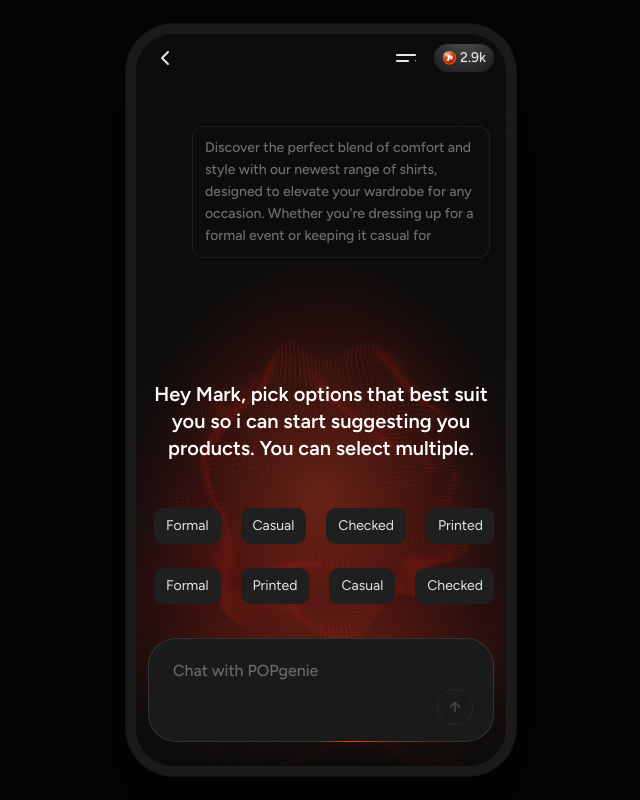
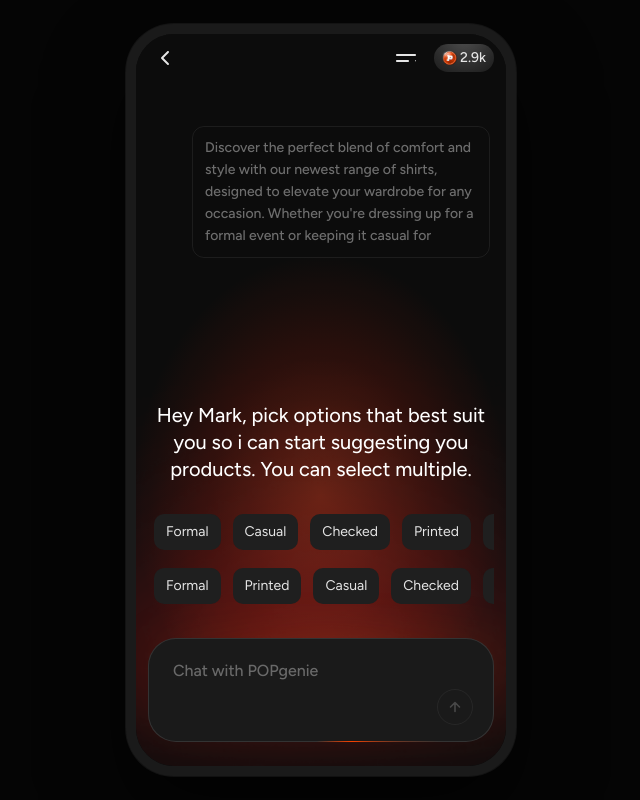
Before and after one commit to guptaritik-cell/genie, a React (Vite) app: page / in a window 1280 px wide. Shown: the whole page, without its empty margins (319-959 px from the left). Built offline with nearby package versions, Linux system fonts and the light colour scheme.

Commit message:
v2-launched in macbook

```diff
--- a/src/screens/PreferenceClarifyScreen.tsx
+++ b/src/screens/PreferenceClarifyScreen.tsx
@@ -1,6 +1,6 @@
 import { useEffect, useState } from "react";
 import popCoinIcon from "@/assets/pop-coin.png";
-import chatBg from "@/assets/chat/chat-bg.png";
+import chatBg from "@/assets/chat/chat-bgdd.png";
 import sendIconStroke from "@/assets/chat/s4b-icon-stroke1.svg";
 
 // ─── Adapted from Genie-shared-new_ui_for_later_merge/src/routes/chat.tsx ─────
@@ -402,9 +402,9 @@ export function PreferenceClarifyScreen({ onProceed }: { onProceed?: () => void
     onProceed?.();
   };
 
-  const handleSkip = () => {
-    console.log("Skipped");
-  };
+  // const handleSkip = () => {
+  //   console.log("Skipped");
+  // };
 
   return (
     <div
@@ -491,7 +491,7 @@ export function PreferenceClarifyScreen({ onProceed }: { onProceed?: () => void
             flexDirection: "column",
             position: "relative",
             marginTop: "auto",
-            paddingBottom: hasSelection ? "60px" : "12px",
+            paddingBottom: hasSelection ? "20px" : "12px",
             transition: `padding-bottom ${SYMMETRIC_TIMING}`,
           }}
         >
@@ -508,12 +508,12 @@ export function PreferenceClarifyScreen({ onProceed }: { onProceed?: () => void
             <p
               style={{
                 fontFamily: "Figtree",
-                fontWeight: 600,
+                fontWeight: 450,
                 fontSize: "20px",
                 lineHeight: "27px",
                 color: "#FFFFFF",
                 textAlign: "center",
-                margin: "80px 0 40px",
+                margin: "80px 0 30px",
               }}
             >
               {CLARIFY_TITLE_LINE1}
@@ -534,7 +534,7 @@ export function PreferenceClarifyScreen({ onProceed }: { onProceed?: () => void
                 style={{
                   display: "flex",
                   flexDirection: "row",
-                  gap: "8px",
+                  gap: "0px",
                   alignItems: "center",
                   overflowX: "scroll",
                   overflowY: "hidden",
@@ -544,7 +544,7 @@ export function PreferenceClarifyScreen({ onProceed }: { onProceed?: () => void
                   marginRight: "-12px",
                   paddingLeft: "12px",
                   paddingRight: "12px",
-                  paddingTop: "6px",
+                  paddingTop: "1px",
                   paddingBottom: "6px",
                 }}
               >
@@ -570,7 +570,7 @@ export function PreferenceClarifyScreen({ onProceed }: { onProceed?: () => void
                 style={{
                   display: "flex",
                   flexDirection: "row",
-                  gap: "8px",
+                  gap: "0px",
                   alignItems: "center",
                   overflowX: "scroll",
                   overflowY: "hidden",
@@ -580,7 +580,7 @@ export function PreferenceClarifyScreen({ onProceed }: { onProceed?: () => void
                   marginRight: "-12px",
                   paddingLeft: "12px",
                   paddingRight: "12px",
-                  paddingTop: "6px",
+                  paddingTop: "0px",
                   paddingBottom: "6px",
                 }}
               >
@@ -692,7 +692,7 @@ export function PreferenceClarifyScreen({ onProceed }: { onProceed?: () => void
                 </span>
               </button>
 
-              <button
+              {/* <button
                 onClick={handleSkip}
                 style={{
                   background: "none",
@@ -715,7 +715,7 @@ export function PreferenceClarifyScreen({ onProceed }: { onProceed?: () => void
                 }}
               >
                 Skip
-              </button>
+              </button> */}
             </div>
           </div>
         </div>
```
Also changed, not shown: src/assets/chat/chat-bgdd.png (added).
